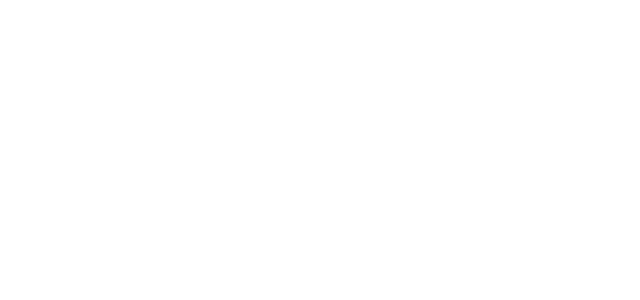
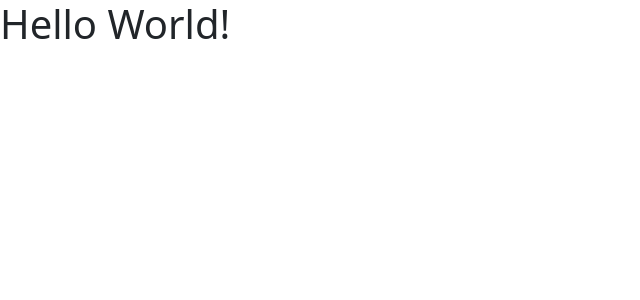
Before and after one commit to DilettaPelloni/vite-breaking-bad, a Vue app: page / in a window 1280 px wide. Shown: the top 300 px of the page, without its empty margins (0-640 px from the left). Built offline with nearby package versions, Linux system fonts and the light colour scheme.

Commit message:
installato bootstrap

```diff
--- a/package.json
+++ b/package.json
@@ -9,6 +9,8 @@
     "preview": "vite preview"
   },
   "dependencies": {
+    "@popperjs/core": "^2.11.6",
+    "bootstrap": "^5.2.3",
     "vue": "^3.2.45"
   },
   "devDependencies": {
--- a/src/App.vue
+++ b/src/App.vue
@@ -12,8 +12,11 @@
 </script>
 
 <template>
+  <h1>Hello World!</h1>
   <AppHeader/>
 </template>
 
 <style  lang="scss">
+	@import "./style/main";
+
 </style>
--- /dev/null
+++ b/src/style/main.scss
@@ -0,0 +1 @@
+@import "node_modules/bootstrap/scss/bootstrap";
```
Also changed, not shown: 1 other file (tests, documents, lock files or other folders).
